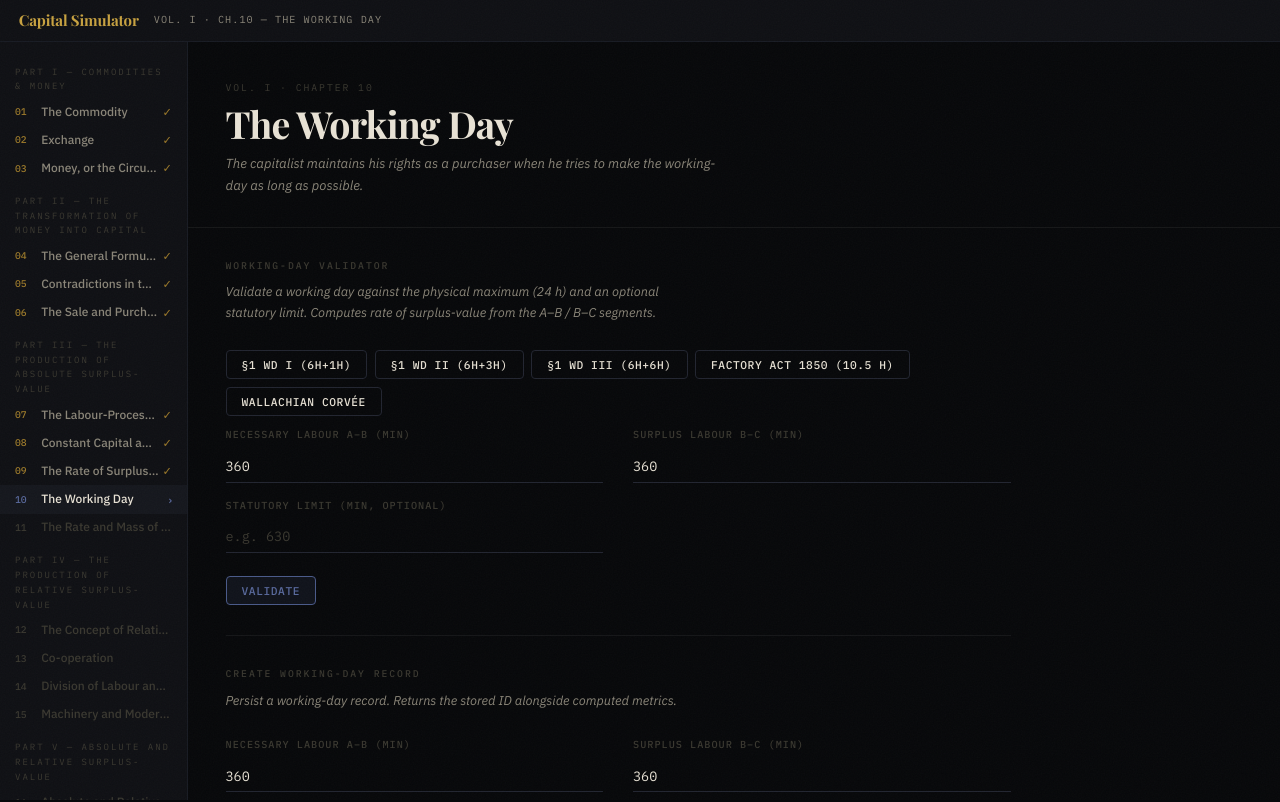
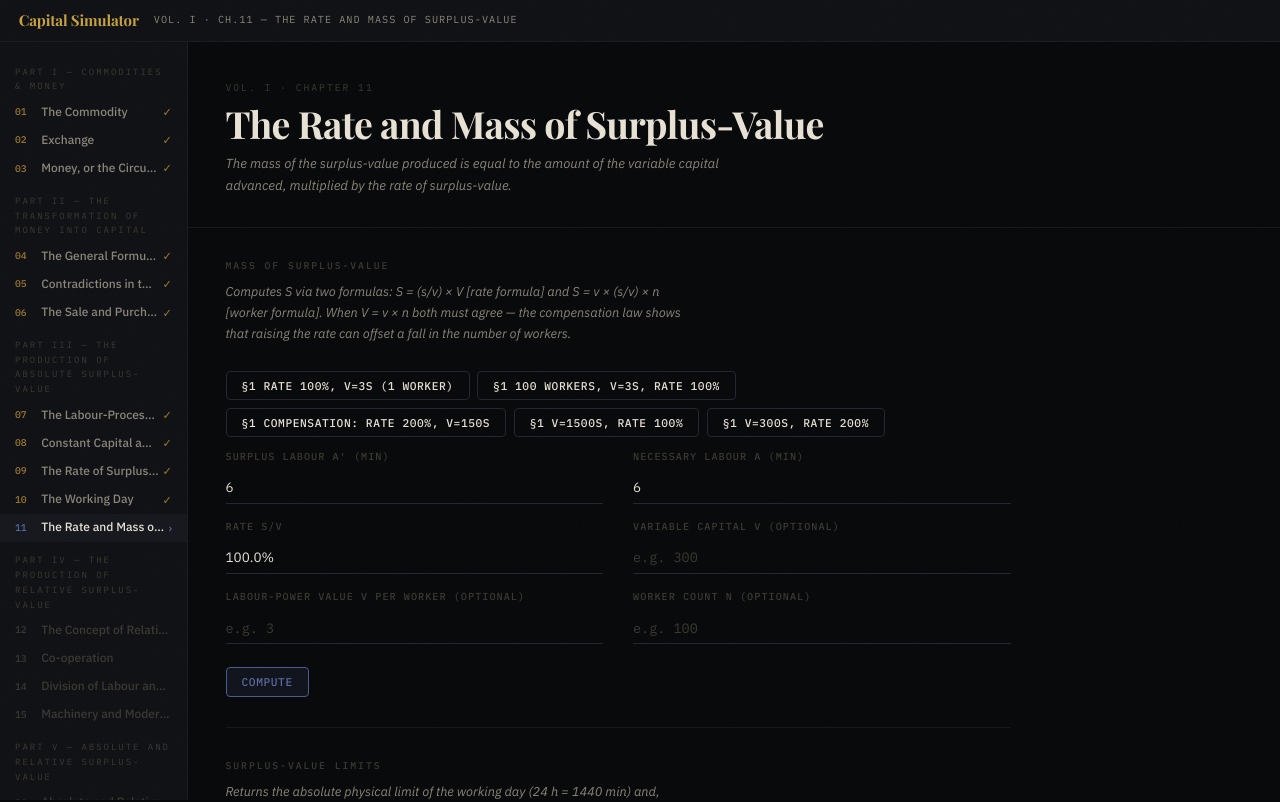
Before and after one commit to theding0x/capital-simulator, a React (Vite) app in the folder web/: page / in a window 1280 px wide. Shown: the top 802 px of the page. Built offline with nearby package versions, Linux system fonts and the light colour scheme; no server answers; a web font is replaced by a local one.

Commit message:
feat(ch11): wire Ch.11 panel into ChapterShell and mark registry done

```diff
--- a/web/src/chapters/registry.ts
+++ b/web/src/chapters/registry.ts
@@ -22,7 +22,7 @@ export const CHAPTERS: ChapterDef[] = [
   { id: "ch08", number: 8,  title: "Constant Capital and Variable Capital",                 part: "Part III — The Production of Absolute Surplus-Value",  status: "done" },
   { id: "ch09", number: 9,  title: "The Rate of Surplus-Value",                             part: "Part III — The Production of Absolute Surplus-Value",  status: "done" },
   { id: "ch10", number: 10, title: "The Working Day",                                       part: "Part III — The Production of Absolute Surplus-Value",  status: "done" },
-  { id: "ch11", number: 11, title: "The Rate and Mass of Surplus-Value",                    part: "Part III — The Production of Absolute Surplus-Value",  status: "pending" },
+  { id: "ch11", number: 11, title: "The Rate and Mass of Surplus-Value",                    part: "Part III — The Production of Absolute Surplus-Value",  status: "done" },
   // Part IV — The Production of Relative Surplus-Value
   { id: "ch12", number: 12, title: "The Concept of Relative Surplus-Value",                 part: "Part IV — The Production of Relative Surplus-Value",   status: "pending" },
   { id: "ch13", number: 13, title: "Co-operation",                                          part: "Part IV — The Production of Relative Surplus-Value",   status: "pending" },
--- a/web/src/components/ChapterShell.tsx
+++ b/web/src/components/ChapterShell.tsx
@@ -10,6 +10,7 @@ import { Ch07LabourProcess } from "../chapters/Ch07LabourProcess";
 import { Ch08ConstantVariableCapital } from "../chapters/Ch08ConstantVariableCapital";
 import { Ch09RateOfSurplusValue } from "../chapters/Ch09RateOfSurplusValue";
 import { Ch10WorkingDay } from "../chapters/Ch10WorkingDay";
+import { Ch11RateAndMassOfSurplusValue } from "../chapters/Ch11RateAndMassOfSurplusValue";
 
 interface ChapterShellProps {
   activeChapterId: string;
@@ -29,6 +30,7 @@ const QUOTES: Partial<Record<string, string>> = {
   ch08: "That part of capital which is represented by the means of production ... does not, in the process of production, undergo any quantitative alteration of value.",
   ch09: "The rate of surplus-value is therefore an exact expression for the degree of exploitation of labour-power by capital.",
   ch10: "The capitalist maintains his rights as a purchaser when he tries to make the working-day as long as possible.",
+  ch11: "The mass of the surplus-value produced is equal to the amount of the variable capital advanced, multiplied by the rate of surplus-value.",
 };
 
 export function ChapterShell({
@@ -82,6 +84,8 @@ export function ChapterShell({
           <Ch09RateOfSurplusValue onSharedChanged={onSharedChanged} />
         ) : activeChapterId === "ch10" ? (
           <Ch10WorkingDay onSharedChanged={onSharedChanged} />
+        ) : activeChapterId === "ch11" ? (
+          <Ch11RateAndMassOfSurplusValue onSharedChanged={onSharedChanged} />
         ) : null}
       </div>
     </main>
```
